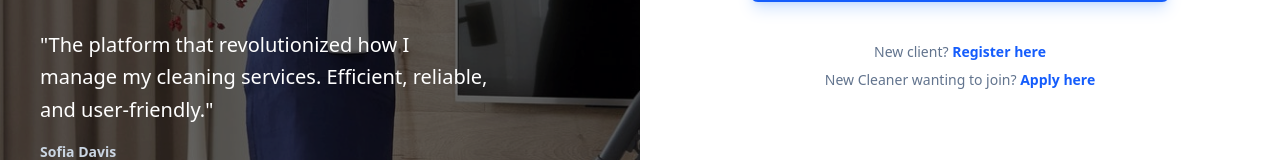
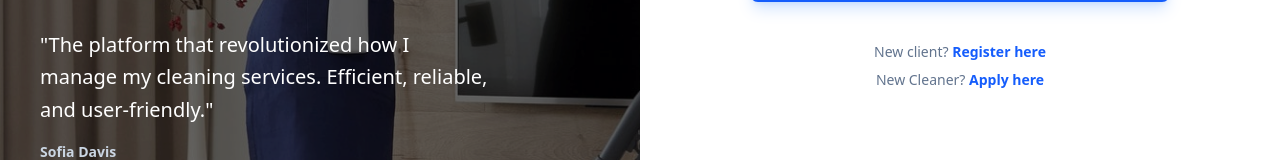
Before and after one commit to asim007464/Shine-Span-project, a React (Vite) app: page /login in a window 1280 px wide. Shown: the part 534-694 px from the top of the page. Built offline with nearby package versions, Linux system fonts and the light colour scheme.

Commit message:
fix some more issues again010

```diff
--- a/src/pages/Login.jsx
+++ b/src/pages/Login.jsx
@@ -180,7 +180,7 @@ const Login = () => {
               </Link>
             </p>
             <p className="text-slate-500">
-              New Cleaner wanting to join?{" "}
+              New Cleaner?{" "}
               <Link
                 to="/cleanerapplication"
                 className="font-semibold text-blue-600 hover:underline"
```
